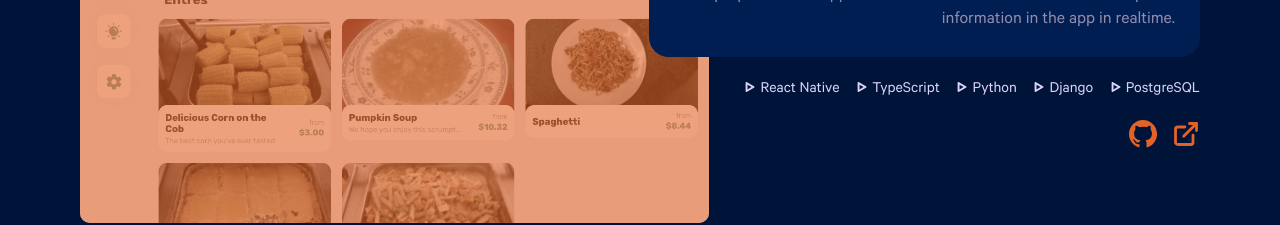
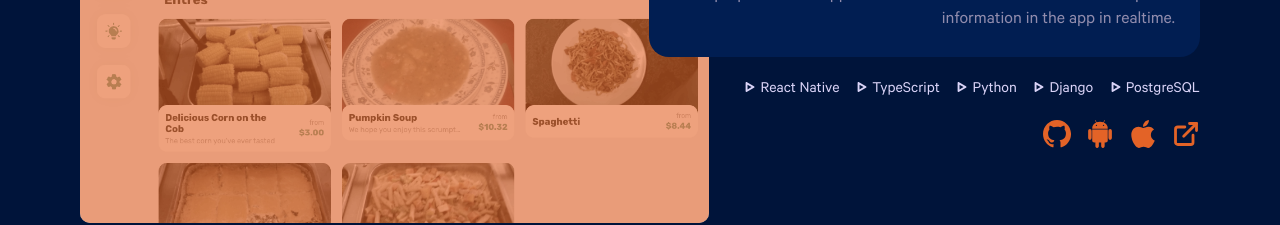
Before and after one commit to patrickjames242/portfolio-website, a React (Create React App) app: page / in a window 1280 px wide. Shown: the part 3460-3685 px from the top of the page. Built offline with nearby package versions, Linux system fonts and the light colour scheme.

Commit message:
added play store and app store link for better living app

```diff
--- a/src/App/MainScreen/children/ProjectsSection/ProjectsSection.module.scss
+++ b/src/App/MainScreen/children/ProjectsSection/ProjectsSection.module.scss
@@ -150,7 +150,7 @@
 					&.externalLink > svg {
 						stroke: colors.$accent;
 					}
-					&.github > svg {
+					&:not(.externalLink) > svg {
 						fill: colors.$accent;
 					}
 				}
--- a/src/App/MainScreen/children/ProjectsSection/ProjectsSection.tsx
+++ b/src/App/MainScreen/children/ProjectsSection/ProjectsSection.tsx
@@ -1,4 +1,6 @@
 import SectionHeader from "helper-views/SectionHeader/SectionHeader";
+import AndroidIconSVG from "helper-views/svg/AndroidIconSVG";
+import AppleIconSVG from "helper-views/svg/AppleIconSVG";
 import ExternalLink from "helper-views/svg/ExternalLinkSVG";
 import GithubSVG from "helper-views/svg/GithubSVG";
 import TriangleIconSVG from "helper-views/svg/TriangleSVG";
@@ -48,10 +50,7 @@ const ProjectsSection: React.ForwardRefRenderFunction<
 				htmlAttributes.className,
 			].asClassString()}
 		>
-			<SectionHeader
-				ref={sectionHeaderRef}
-				titleText="Examples of My Work"
-			/>
+			<SectionHeader ref={sectionHeaderRef} titleText="Examples of My Work" />
 			<div className={styles.projectsBox}>
 				{allProjects.map((project, index) => (
 					<ProjectView
@@ -140,24 +139,37 @@ const ProjectView = (() => {
 						))}
 					</div>
 					<div className={styles.linkButtons}>
-						{project.githubLink != null && (
-							<a
-								className={styles.github}
-								href={project.githubLink}
-								target="_blank"
-								rel="noreferrer"
-							>
-								<GithubSVG />
-							</a>
+						{[
+							{
+								href: project.githubLink,
+								svg: <GithubSVG />,
+							},
+							{
+								href: project.playStoreLink,
+								svg: <AndroidIconSVG />,
+							},
+							{
+								href: project.appStoreLink,
+								svg: <AppleIconSVG />,
+							},
+							{
+								className: styles.externalLink,
+								href: project.websiteLink,
+								svg: <ExternalLink />,
+							},
+						].compactMap((x) =>
+							x.href == null ? null : (
+								<a
+									className={x.className}
+									href={x.href}
+									target="_blank"
+									rel="noreferrer"
+									key={x.href}
+								>
+									{x.svg}
+								</a>
+							)
 						)}
-						<a
-							className={styles.externalLink}
-							href={project.websiteLink}
-							target="_blank"
-							rel="noreferrer"
-						>
-							<ExternalLink />
-						</a>
 					</div>
 				</div>
 
--- a/src/App/MainScreen/children/ProjectsSection/projectsData.tsx
+++ b/src/App/MainScreen/children/ProjectsSection/projectsData.tsx
@@ -13,6 +13,8 @@ export interface Project {
 	description: React.ReactNode;
 	githubLink?: string;
 	websiteLink: string;
+	appStoreLink?: string;
+	playStoreLink?: string;
 }
 
 const tech = technologies;
@@ -77,6 +79,10 @@ export const allProjects: Project[] = [
 		),
 		githubLink: "https://github.com/patrickjames242/better-living-app",
 		websiteLink: "https://app.betterlivingnassau.com/",
+		playStoreLink:
+			"https://play.google.com/store/apps/details?id=com.patrickhanna.betterliving",
+		appStoreLink:
+			"https://apps.apple.com/lr/app/better-living-health-center/id1541047557",
 	},
 	{
 		imageUrl: screwsWorldImage,
--- /dev/null
+++ b/src/helper-views/svg/AndroidIconSVG.tsx
@@ -0,0 +1,13 @@
+import React from "react";
+
+interface Props {}
+
+const AndroidIconSVG = (props: Props) => {
+	return (
+		<svg viewBox="2.993 .918 26.014 30.687" xmlns="http://www.w3.org/2000/svg">
+			<path d="m6.802 20.283c0 1.23-.857 2.237-1.904 2.237s-1.905-1.006-1.905-2.237v-7.321c0-1.23.857-2.237 1.905-2.237s1.904 1.007 1.904 2.237zm22.205 0c0 1.23-.857 2.237-1.905 2.237s-1.905-1.006-1.905-2.237v-7.321c0-1.23.857-2.237 1.905-2.237s1.905 1.007 1.905 2.237zm-8.843-16.634 1.222-2.193c.1-.179.07-.388-.065-.463s-.329.009-.428.188l-1.25 2.244a10.06 10.06 0 0 0 -3.684-.684c-1.33 0-2.588.25-3.71.695l-1.256-2.254c-.1-.179-.293-.264-.428-.188s-.165.284-.065.463l1.228 2.204c-2.555 1.2-4.276 3.453-4.276 6.035 0 .262.019.521.053.776h16.909c.035-.255.053-.513.053-.776 0-2.59-1.732-4.849-4.301-6.046zm-8.067 3.828a.744.744 0 1 1 0-1.488.744.744 0 0 1 0 1.488zm7.764 0a.744.744 0 1 1 0-1.488.744.744 0 0 1 0 1.488zm-12.411 3.734v12.471h.007c.087 1.053 1.056 1.89 2.23 1.89h12.541c1.173 0 2.142-.837 2.23-1.89h.007v-12.471h-17.014zm7.29 14.299v3.858c0 1.23-.857 2.237-1.905 2.237s-1.904-1.007-1.904-2.237v-3.855zm6.348-.002v3.86c0 1.23-.857 2.237-1.905 2.237s-1.905-1.007-1.905-2.237v-3.86z" />
+		</svg>
+	);
+};
+
+export default AndroidIconSVG;
--- /dev/null
+++ b/src/helper-views/svg/AppleIconSVG.tsx
@@ -0,0 +1,20 @@
+import React from "react";
+
+interface Props {
+
+}
+
+const AppleIconSVG = (props: Props) => {
+	return (
+		<svg
+			height="2500"
+			width="2230"
+			viewBox="4 32 376.4 449.4"
+			xmlns="http://www.w3.org/2000/svg"
+		>
+			<path d="M318.7 268.7c-.2-36.7 16.4-64.4 50-84.8-18.8-26.9-47.2-41.7-84.7-44.6-35.5-2.8-74.3 20.7-88.5 20.7-15 0-49.4-19.7-76.4-19.7C63.3 141.2 4 184.8 4 273.5q0 39.3 14.4 81.2c12.8 36.7 59 126.7 107.2 125.2 25.2-.6 43-17.9 75.8-17.9 31.8 0 48.3 17.9 76.4 17.9 48.6-.7 90.4-82.5 102.6-119.3-65.2-30.7-61.7-90-61.7-91.9zm-56.6-164.2c27.3-32.4 24.8-61.9 24-72.5-24.1 1.4-52 16.4-67.9 34.9-17.5 19.8-27.8 44.3-25.6 71.9 26.1 2 49.9-11.4 69.5-34.3z" />
+		</svg>
+	);
+};
+
+export default AppleIconSVG;
```
